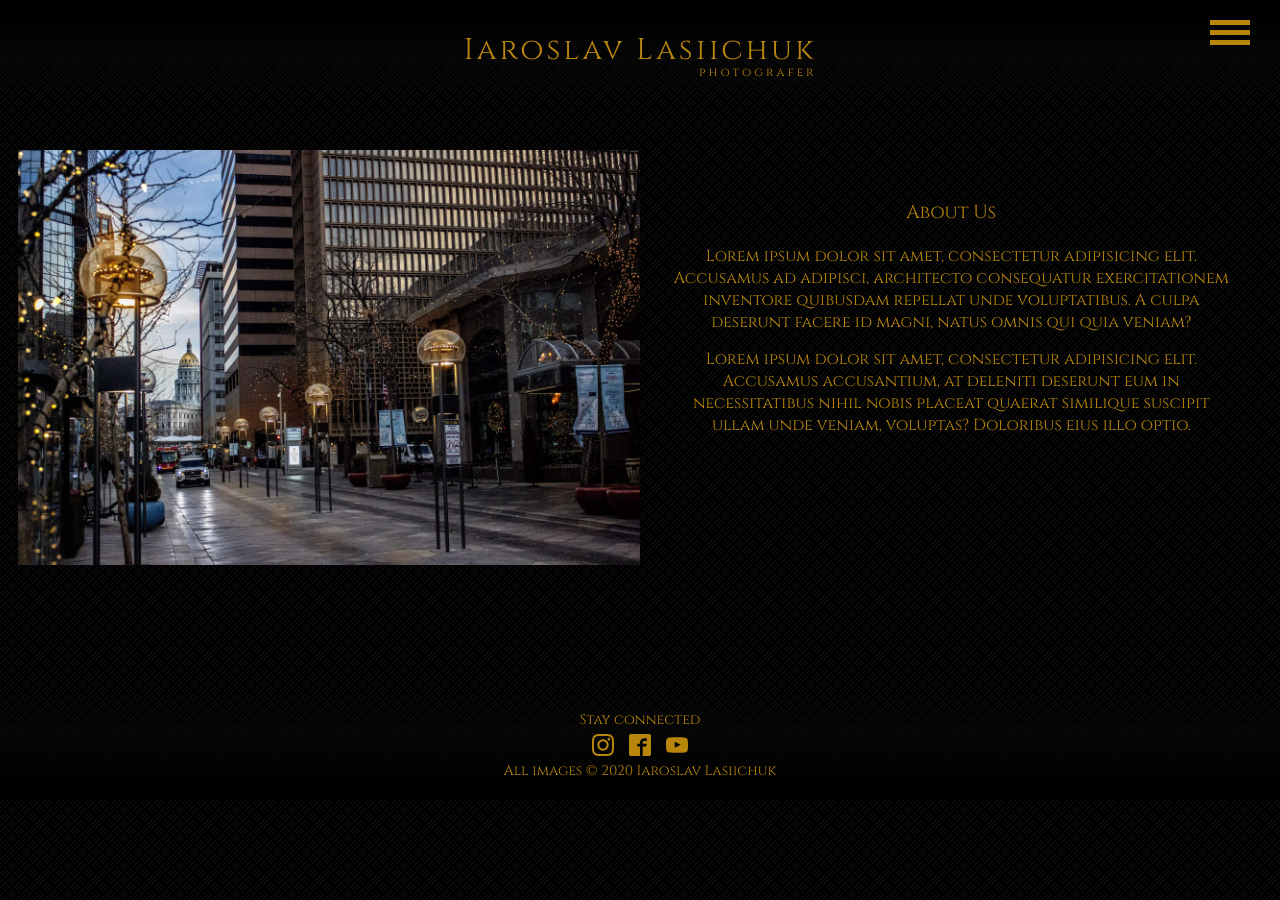
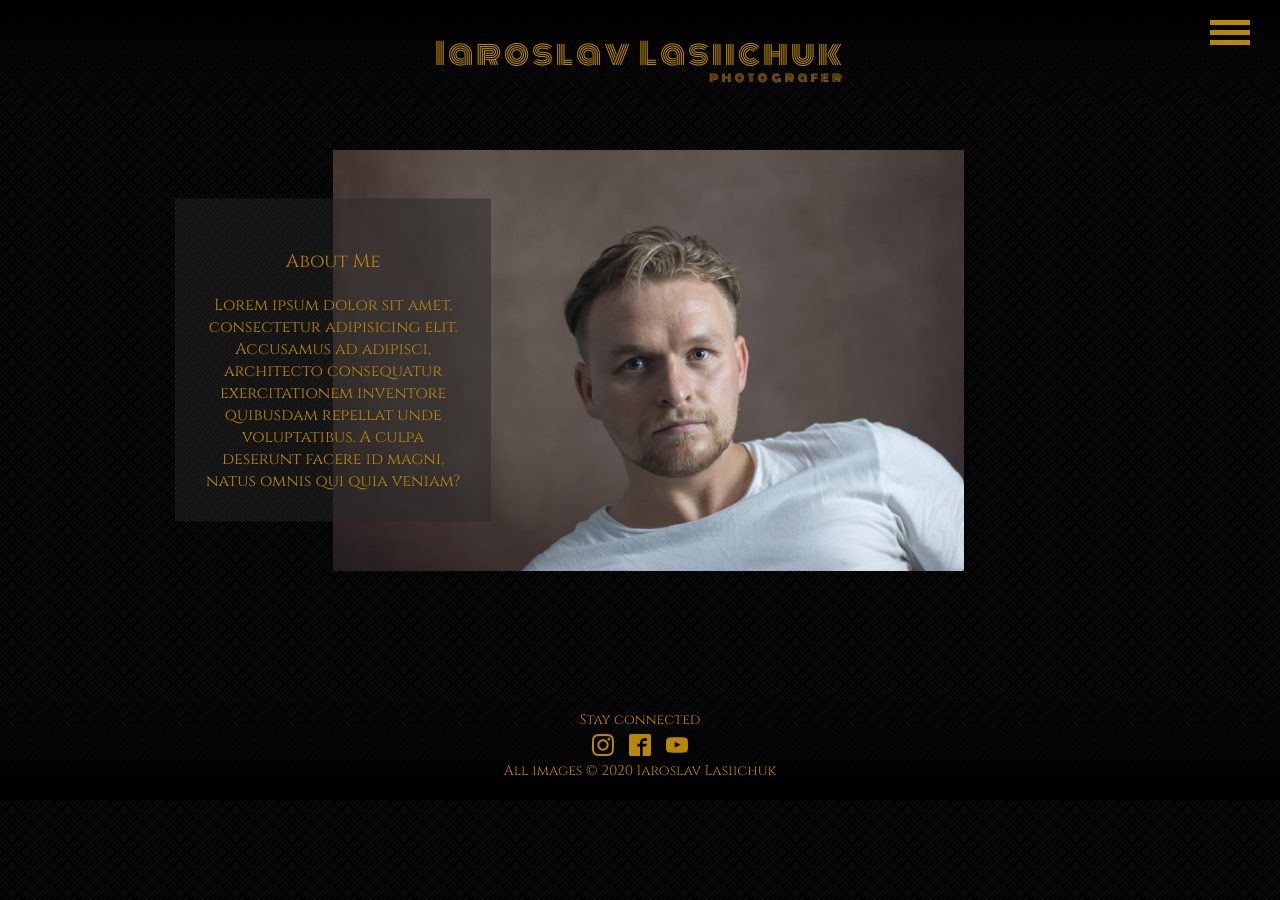
Before and after one commit to mikas813/slava, a React (Create React App) app in the folder client/: page /about in a window 1280 px wide. Built offline with nearby package versions, Linux system fonts and the light colour scheme.

Commit message:
added photos, logo, fixed loader(temp)

```diff
--- a/client/src/App.js
+++ b/client/src/App.js
@@ -8,6 +8,7 @@ import SignInPage from './views/SignInPage/SignInPage';
 import GalleryPage from './views/GalleryPage/GalleryPage';
 import ManagePage from './views/ManagePage/ManagePage';
 
+//TODO: Set title for every page
 const App = () => {
     return (
         <BrowserRouter>
--- a/client/src/components/ContactForm/ContactForm.js
+++ b/client/src/components/ContactForm/ContactForm.js
@@ -30,7 +30,7 @@ export const ContactForm = () => {
         }
         console.log('Submitted successfully');
     }
-
+    //TODO: Finish email form sending
     return (
         <div className="contact_form">
             <form onSubmit={handleSubmit}>
--- a/client/src/components/Header/Header.scss
+++ b/client/src/components/Header/Header.scss
@@ -11,6 +11,7 @@
     background: $hd-gradient;
 
     .logo {
+        font-family: 'Monoton', cursive;
         font-size: 3rem;
         letter-spacing: 0.3rem;
 
--- a/client/src/components/Loader/loader.css
+++ b/client/src/components/Loader/loader.css
@@ -1,9 +1,9 @@
 .lds-roller {
-    display: inline-block;
+    display: block;
     position: relative;
     width: 80px;
     height: 80px;
-    margin: 5rem;
+    margin: 20% auto 0;
 }
 .lds-roller div {
     animation: lds-roller 1.2s cubic-bezier(0.5, 0, 0.5, 1) infinite;
--- a/client/src/components/NavLinks/NavLinks.js
+++ b/client/src/components/NavLinks/NavLinks.js
@@ -34,7 +34,6 @@ const NavLinks = (props) => {
                     </ul>
                 </div>
             )}
-
             <li className="nav-link">
                 <Link to="/gallery">Gallery</Link>
             </li>
--- a/client/src/index.scss
+++ b/client/src/index.scss
@@ -1,5 +1,5 @@
 @import 'styles/config.scss';
-
+@import url('https://fonts.googleapis.com/css2?family=Monoton&display=swap');
 body {
     background-color: #000;
     background-image: url('images/bg.png');
@@ -96,6 +96,35 @@ img {
 }
 
 /*css library*/
+
+//position
+.pos-ab {
+    position: absolute;
+}
+
+.pos-rel {
+    position: absolute;
+}
+
+.l-0 {
+    left: 0;
+}
+
+//Display
+.df {
+    display: flex;
+}
+.jcc {
+    justify-content: center;
+}
+.aic {
+    align-items: center;
+}
+
+//Width
+.w-25 {
+    width: 25%;
+}
 .p-2 {
     padding: 2rem;
 }
--- a/client/src/views/AboutPage/AboutPage.js
+++ b/client/src/views/AboutPage/AboutPage.js
@@ -4,31 +4,23 @@ import Footer from '../../components/Footer/Footer';
 import { Auxilary } from '../../hoc/Auxilary';
 import ContentWrapper from '../../components/ContentWrapper/ContentWrapper';
 import './AboutPage.scss';
-import img from '../../images/image1.jpg';
+import img from '../../images/about.jpg';
 
 const AboutPage = () => {
     return (
         <Auxilary>
             <Header />
             <ContentWrapper>
-                <div className="about_wrapper">
+                <div className="about_wrapper pos-rel">
                     <img src={img} alt="" />
-
-                    <div className="about_wrapper-text">
-                        <h3>About Us</h3>
+                    <div className="about_wrapper-text pos-ab w-25 l-0">
+                        <h3>About Me</h3>
                         <p>
                             Lorem ipsum dolor sit amet, consectetur adipisicing
                             elit. Accusamus ad adipisci, architecto consequatur
                             exercitationem inventore quibusdam repellat unde
                             voluptatibus. A culpa deserunt facere id magni,
                             natus omnis qui quia veniam?
-                        </p>
-                        <p>
-                            Lorem ipsum dolor sit amet, consectetur adipisicing
-                            elit. Accusamus accusantium, at deleniti deserunt
-                            eum in necessitatibus nihil nobis placeat quaerat
-                            similique suscipit ullam unde veniam, voluptas?
-                            Doloribus eius illo optio.
                         </p>
                     </div>
                 </div>
--- a/client/src/views/AboutPage/AboutPage.scss
+++ b/client/src/views/AboutPage/AboutPage.scss
@@ -1,9 +1,14 @@
 .about_wrapper {
     display: flex;
+    justify-content: center;
     text-align: center;
 
     &-text {
+        background: rgba(40,40,40,0.5);
         padding: 3rem;
+        left: 12.5%;
+        top: 50%;
+        transform: translateY(-50%);
 
         h3 {
             padding: 2rem 0;
```
Also changed, not shown: client/src/views/ManagePage/ManagePage.js (+4 -3 lines), client/src/images/about.jpg (added).
